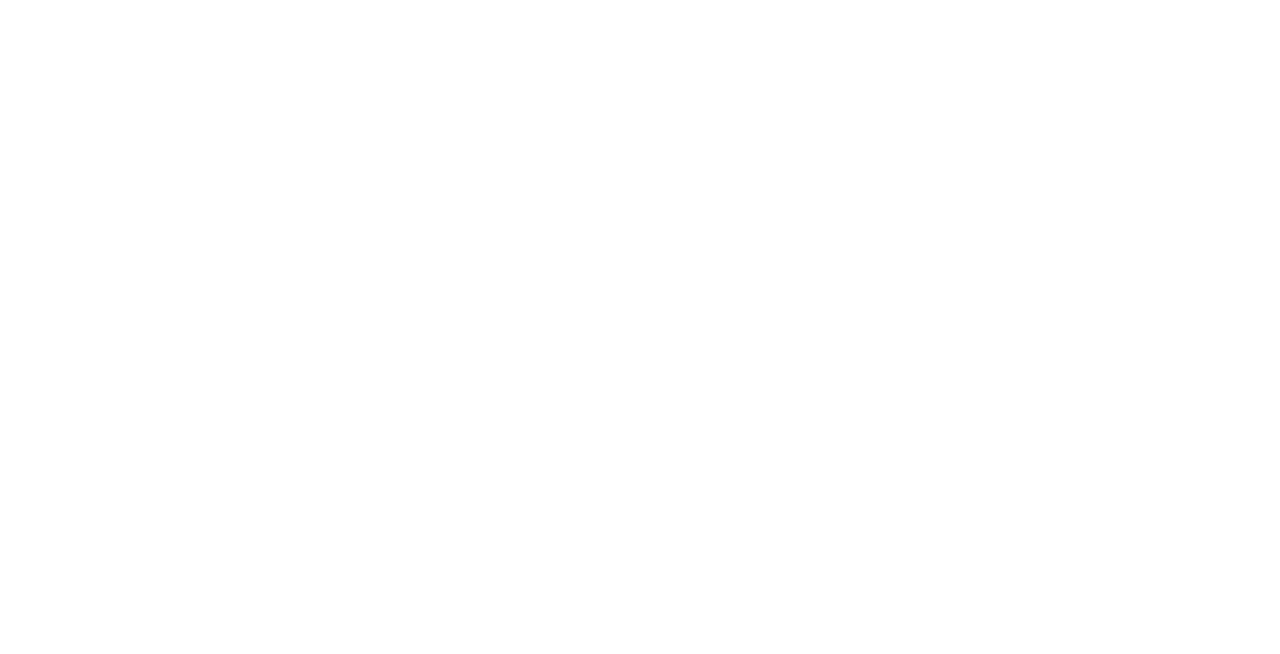
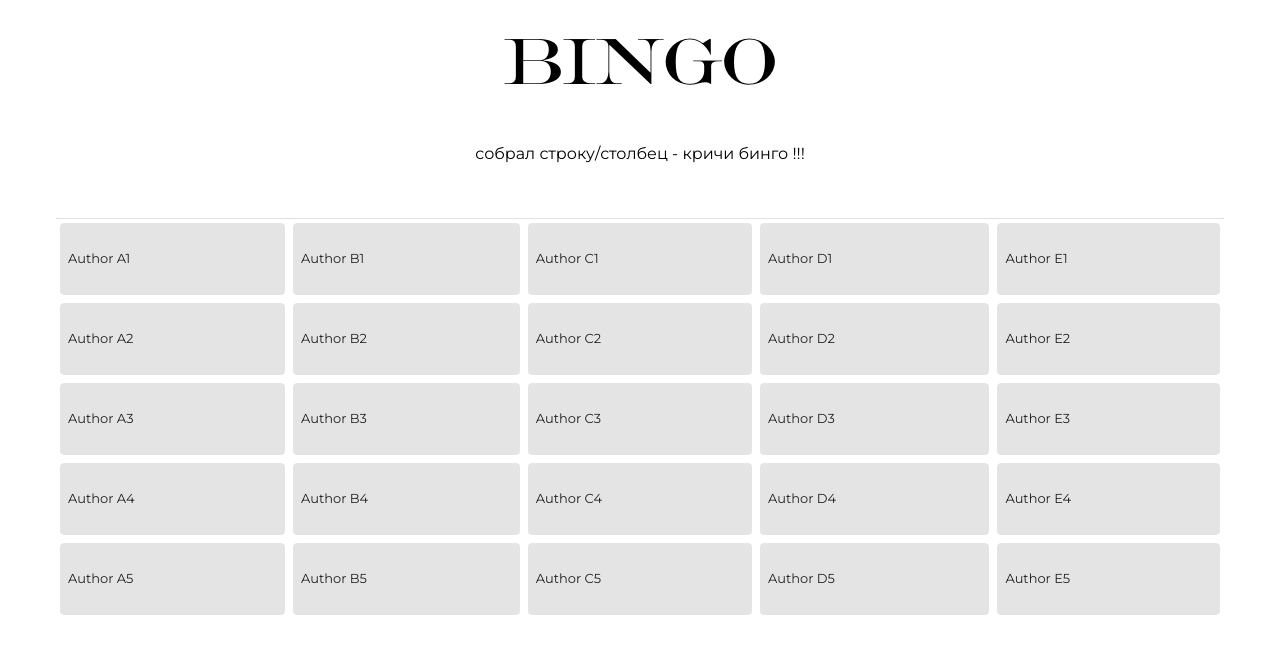
Before and after one commit to AustinTrueFalse/WeddingApp, a Vue app: page /bingo in a window 1280 px wide. Before the commit this address had no page. Shown: the top 654 px of the page. Built offline with nearby package versions, Linux system fonts and the light colour scheme; what vue-yandex-maps would draw is missing.

Commit message:
добавил дашборд и bingo, bingo в тесте

```diff
--- a/package.json
+++ b/package.json
@@ -10,6 +10,7 @@
   },
   "dependencies": {
     "firebase": "^10.8.0",
+    "js-cookie": "^3.0.5",
     "vue": "^3.4.15",
     "vue-router": "^4.2.5",
     "vue-yandex-maps": "^1.1.0",
--- a/src/router/index.js
+++ b/src/router/index.js
@@ -10,12 +10,20 @@ const router = createRouter({
       component: HomeView
     },
     {
-      path: '/about',
-      name: 'about',
+      path: '/dashboard',
+      name: 'dashboard',
       // route level code-splitting
       // this generates a separate chunk (About.[hash].js) for this route
       // which is lazy-loaded when the route is visited.
-      component: () => import('../views/AboutView.vue')
+      component: () => import('../views/Dashboard.vue')
+    },
+    {
+      path: '/bingo',
+      name: 'bingo',
+      // route level code-splitting
+      // this generates a separate chunk (About.[hash].js) for this route
+      // which is lazy-loaded when the route is visited.
+      component: () => import('../views/Bingo.vue')
     }
   ]
 })
--- a/src/store.js
+++ b/src/store.js
@@ -33,6 +33,8 @@ export default createStore({
         color: 'success',
       },
       imageURL: null,
+    //Dashboard
+      userData: []
     },
     mutations: {
     // Form
@@ -77,9 +79,11 @@ export default createStore({
       hideSnackbar(state) {
         state.snackbar.show = false;
       },
+      setUserData(state, userData) {
+        state.userData = userData
+      }
     },
     actions: {
-    // Form
     async postInfo ({ commit, state }) {
 
         const isValid =
@@ -223,6 +227,37 @@ export default createStore({
            commit('hideSnackbar')
         }, state.snackbar.timeout);
       },
+    //DashBoard
+      async loadUserData ({ commit }) {
+        try {
+
+          const q = query(collection(db, 'UserData'))
+          const querySnap = await getDocs(q)
+
+          const userData = [];
+          querySnap.forEach(doc => {
+            userData.push({
+              id: doc.id,
+              data: doc.data()
+
+            });
+          });
+
+
+
+          commit('setUserData', userData);
+          return
+
+        } catch (error) {
+
+          commit('setSnackbar', {
+            message: 'Ошибка загрузки данных, попробуйте позже',
+            color: 'error'
+          })
+          commit('setPostingInfo', false);
+          console.error('Ошибка загрузки данных:', error.message)
+        }
+      }
 
     },
     getters: {
@@ -233,6 +268,7 @@ export default createStore({
         dialogForUpdateVisible: (state) => state.dialogForUpdateVisible,
         userQuery: (state) => state.userQuery,
         snackbar: (state) => state.snackbar,
+        userData: (state) => state.userData
 
     },
   });
--- a/src/views/AboutView.vue
+++ /dev/null
@@ -1,15 +0,0 @@
-<template>
-  <div class="about">
-    <h1>This is an about page</h1>
-  </div>
-</template>
-
-<style>
-@media (min-width: 1024px) {
-  .about {
-    min-height: 100vh;
-    display: flex;
-    align-items: center;
-  }
-}
-</style>
--- /dev/null
+++ b/src/views/Bingo.vue
@@ -0,0 +1,131 @@
+<template>
+  <v-container>
+    <div class="d-flex justify-center mb-6 header-font-orlando">
+      BINGO
+    </div>
+    <div class="d-flex justify-center header-font">
+      cобрал строку/столбец - кричи бинго !!!
+    </div>
+    <v-data-table :items="items" :headers="headers">
+      <template v-slot:item="{ item }">
+        <tr class="large-row">
+          <td v-for="(header, index) in headers" :key="index" class="large-cell">
+            <v-card
+              @click="handleClick(item[header.value])"
+              :color="isCardClicked(item[header.value]) ? 'purple-accent-3' : 'grey-darken-4'"
+              variant="tonal"
+              class="full-size-card d-flex align-center header-font-small"
+            >
+            <div class="pl-2 pr-1">
+              {{ item[header.value] }}
+            </div>
+            </v-card>
+          </td>
+        </tr>
+      </template>
+      <template #bottom></template>
+    </v-data-table>
+  </v-container>
+</template>
+<script>
+
+import Cookies from 'js-cookie';
+import '../assets/main.css'
+export default {
+  data() {
+    return {
+      clickedCards: this.getClickedCardsFromCookies(),
+      headers: [
+        { text: "Column 1", value: "col1" },
+        { text: "Column 2", value: "col2" },
+        { text: "Column 3", value: "col3" },
+        { text: "Column 4", value: "col4" },
+        { text: "Column 5", value: "col5" },
+      ],
+      items: [
+        {
+          col1: "Author A1",
+          col2: "Author B1",
+          col3: "Author C1",
+          col4: "Author D1",
+          col5: "Author E1",
+        },
+        {
+          col1: "Author A2",
+          col2: "Author B2",
+          col3: "Author C2",
+          col4: "Author D2",
+          col5: "Author E2",
+        },
+        {
+          col1: "Author A3",
+          col2: "Author B3",
+          col3: "Author C3",
+          col4: "Author D3",
+          col5: "Author E3",
+        },
+        {
+          col1: "Author A4",
+          col2: "Author B4",
+          col3: "Author C4",
+          col4: "Author D4",
+          col5: "Author E4",
+        },
+        {
+          col1: "Author A5",
+          col2: "Author B5",
+          col3: "Author C5",
+          col4: "Author D5",
+          col5: "Author E5",
+        },
+      ],
+    };
+  },
+  mounted() {
+    this.clickedCards = this.getClickedCardsFromCookies();
+  },
+  methods: {
+    handleClick(item) {
+      if (this.isCardClicked(item)) {
+        const idx = this.clickedCards.indexOf(item);
+        this.clickedCards.splice(idx, 1);
+      } else {
+        this.clickedCards.push(item);
+      }
+      this.saveClickedCardsToCookies();
+    },
+    isCardClicked(item) {
+      return this.clickedCards.includes(item);
+    },
+    saveClickedCardsToCookies() {
+      Cookies.set('clickedCards', JSON.stringify(this.clickedCards), { expires: 7 }); // Сохраняем на 7 дней
+    },
+    getClickedCardsFromCookies() {
+      const clickedCards = Cookies.get('clickedCards');
+      return clickedCards ? JSON.parse(clickedCards) : [];
+    },
+  },
+};
+</script>
+
+<style scoped>
+.v-table .v-table__wrapper>table>tbody>tr:not(:last-child)>td,
+.v-table .v-table__wrapper>table>tbody>tr:not(:last-child)>th {
+  border-bottom: none;
+}
+
+.large-row {
+  height: 80px;
+}
+
+.large-cell {
+  padding: 4px !important;
+}
+
+.full-size-card {
+  width: 100%;
+  height: 100%;
+  padding: 0 !important;
+  margin: 0 !important;
+}
+</style>
--- /dev/null
+++ b/src/views/Dashboard.vue
@@ -0,0 +1,106 @@
+<script>
+import Snackbar from "./components/Snackbar.vue";
+
+export default {
+  components: {
+    Snackbar,
+  },
+  created() {
+    this.loadUserData();
+  },
+  computed: {
+    getUserData() {
+      return this.$store.getters.userData;
+    },
+    getTotalUsersCount() {
+      const users = this.getUserData;
+
+      return Object.keys(users).length;
+    },
+    getCountVisit() {
+      const users = this.getUserData.filter((user) => user.data.visit === "1");
+
+      return Object.keys(users).length;
+    },
+
+    sortedUserData() {
+      const sortedData = this.getUserData.slice().sort((a, b) => {
+        const nameA = a.data.name.toUpperCase();
+        const nameB = b.data.name.toUpperCase();
+        return nameA.localeCompare(nameB);
+      });
+      return sortedData;
+    },
+  },
+  methods: {
+    loadUserData() {
+      this.$store.dispatch("loadUserData");
+    },
+    getVisitColor(visit) {
+      if (visit == "1") {
+        return "green";
+      } else if (visit == "2") {
+        return "yellow";
+      } else if (visit == "3") {
+        return "red";
+      } else {
+        return "primary";
+      }
+    },
+  },
+};
+</script>
+
+<template>
+  <v-row justify="center">
+    <v-col cols="6">
+      <v-card class="mt-5 ml-5 mr-5 mb-5" rounded="xl" variant="flat">
+        <v-card-title>
+          Человек заполнило форму - {{ this.getTotalUsersCount }}
+        </v-card-title>
+
+        <v-card-title> Точно придут - {{ this.getCountVisit }} </v-card-title>
+      </v-card>
+
+      <v-card
+        class="mt-5 ml-5 mr-5 mb-5"
+        v-for="userData in this.sortedUserData"
+        :key="userData.name"
+        rounded="xl"
+
+      >
+        <v-card-title>
+          {{ userData.data.name }}
+          <v-icon size="60" :color="getVisitColor(userData.data.visit)"
+            >mdi-circle-small</v-icon
+          >
+        </v-card-title>
+        <v-list class="pl-15" v-for="userAlco in userData.data.alco">
+          <v-icon class="pr-5" size="20">mdi-cup-outline</v-icon>{{ userAlco }}
+        </v-list>
+        <div class="pa-0" v-if="userData.data.handleChoises.length > 0">
+          <v-card-text class="pa-0 pl-5 pt-5"> Особый выбор </v-card-text>
+          <v-card-text class="pa-0 pl-5 pt-5 pb-3">
+            {{ userData.data.handleChoises }}
+          </v-card-text>
+        </div>
+      </v-card>
+    </v-col>
+  </v-row>
+
+  <Snackbar />
+</template>
+
+<style>
+.yandex-container {
+  height: 400px;
+}
+
+[class*="copyrights-pane"] {
+  display: none !important;
+}
+
+[class*="ground-pane"] {
+  filter: grayscale(1);
+}
+</style>
```
Also changed, not shown: 1 other file (tests, documents, lock files or other folders).
